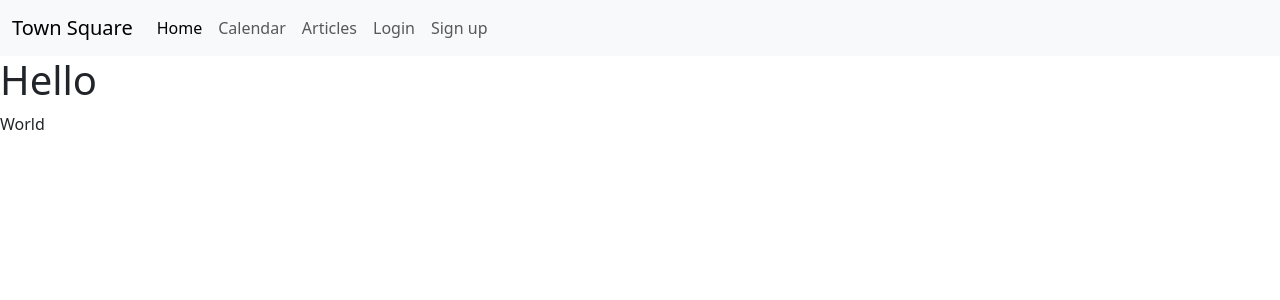
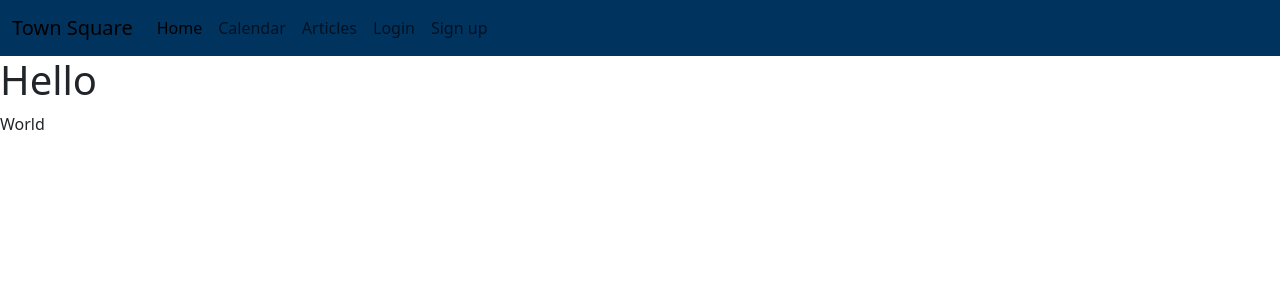
Before and after one commit to Felteng/f1-town-square, a Django app: page / in a window 1280 px wide. Shown: the top 300 px of the page. Run offline with Django 5.2, Linux system fonts and the light colour scheme.

Commit message:
Add static dir and link custom css

```diff
--- a/f1_town_square/settings.py
+++ b/f1_town_square/settings.py
@@ -135,6 +135,8 @@ USE_TZ = True
 # https://docs.djangoproject.com/en/5.0/howto/static-files/
 
 STATIC_URL = 'static/'
+STATICFILES_DIRS = [os.path.join(BASE_DIR, 'static'), ]
+STATIC_ROOT = os.path.join(BASE_DIR, 'saticfiles')
 
 # Default primary key field type
 # https://docs.djangoproject.com/en/5.0/ref/settings/#default-auto-field
--- /dev/null
+++ b/static/css/style.css
@@ -0,0 +1,3 @@
+.nav-color {
+  background-color: rgb(1, 51, 95);
+}
--- a/templates/base.html
+++ b/templates/base.html
@@ -1,6 +1,7 @@
 {% url 'home' as home_url %}
 {% url 'calendar' as  calendar_url %}
 {% url 'articles' as articles_url %}
+{% load static %}
 
 <!DOCTYPE html>
 <html lang="en">
@@ -13,12 +14,15 @@
   <!-- Bootstrap CSS -->
   <link href="https://cdn.jsdelivr.net/npm/bootstrap@5.3.3/dist/css/bootstrap.min.css" rel="stylesheet"
     integrity="sha384-QWTKZyjpPEjISv5WaRU9OFeRpok6YctnYmDr5pNlyT2bRjXh0JMhjY6hW+ALEwIH" crossorigin="anonymous">
+
+  <!-- Custom static css -->
+  <link rel="stylesheet" href="{% static 'css/style.css' %}">
 </head>
 
 <body>
   <!-- Header and navigation -->
   <header>
-    <nav class="navbar navbar-expand-md bg-body-tertiary">
+    <nav class="navbar navbar-expand-md nav-color">
       <div class="container-fluid">
         <a class="navbar-brand" href="{% url 'home' %}">Town Square</a>
         <button class="navbar-toggler" type="button" data-bs-toggle="collapse" data-bs-target="#navbarNav"
```
